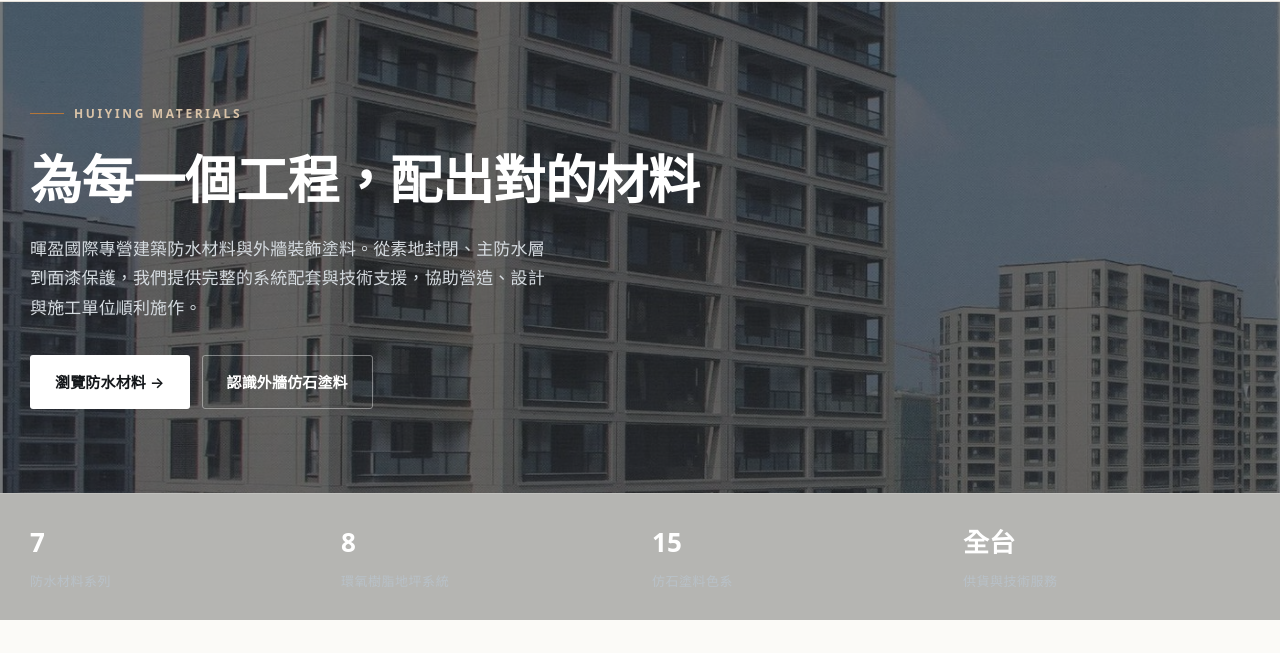
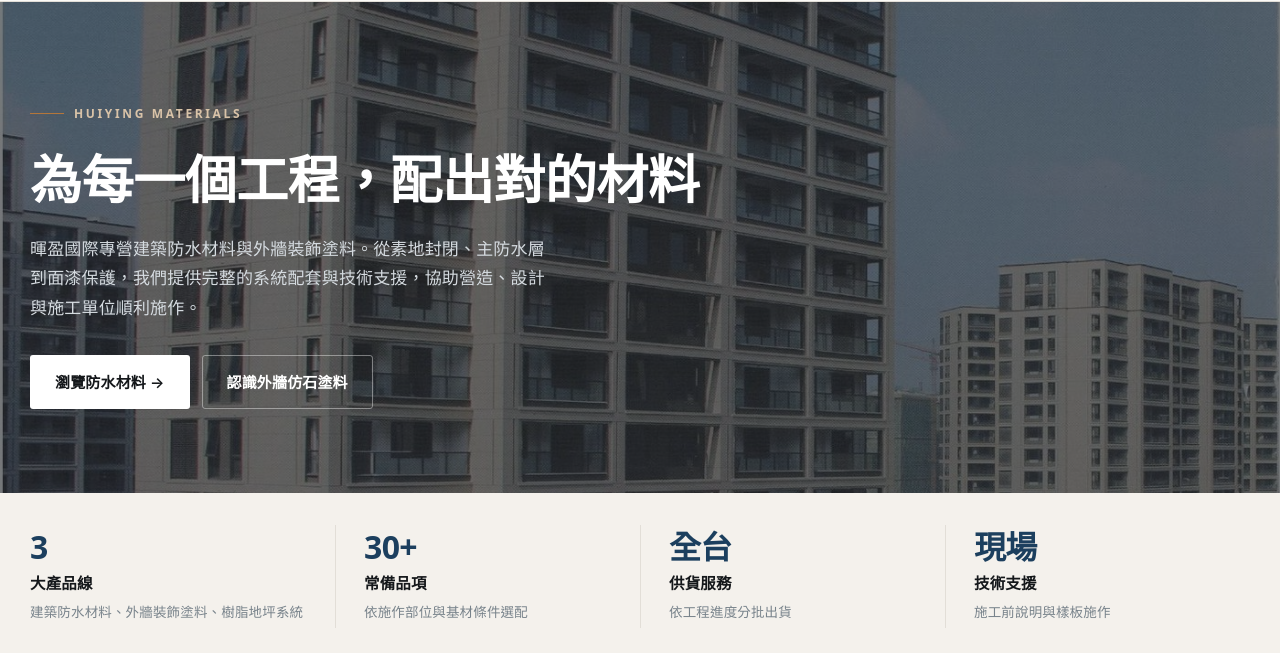
Before and after one commit to hujack153/Mason_Huiying_Web, a plain HTML site: page index.html in a window 1280 px wide. Shown: the part 147-800 px from the top of the page. Drawn offline with Linux system fonts and the light colour scheme.

Commit message:
Update homepage stats section

```diff
--- a/assets/css/site.css
+++ b/assets/css/site.css
@@ -169,13 +169,40 @@ nav.main a.cta:hover { background: #16334c; color: #fff; }
 .btn-line:hover { border-color: var(--ink-2); color: var(--ink); }
 
 .hero-stats {
-  position: relative;
-  border-top: 1px solid rgba(255,255,255,.16);
-  background: rgba(0,0,0,.28);
+  background: var(--paper-2);
+  border-bottom: 1px solid var(--line);
 }
-.hero-stats .wrap { display: grid; grid-template-columns: repeat(4, 1fr); gap: 24px; padding: 26px 0; }
-.hero-stats b { display: block; font-size: 26px; color: #fff; font-weight: 700; }
-.hero-stats span { font-size: 13px; color: #b8c1c8; letter-spacing: .04em; }
+.hero-stats .wrap {
+  display: grid;
+  grid-template-columns: repeat(4, 1fr);
+  gap: 0;
+  padding: 32px 0;
+}
+.hero-stats .stat { padding: 4px 28px; border-left: 1px solid var(--line); }
+.hero-stats .stat:first-child { border-left: 0; padding-left: 0; }
+.hero-stats b {
+  display: block;
+  font-size: 32px;
+  line-height: 1.15;
+  color: var(--brand);
+  font-weight: 700;
+  letter-spacing: -.02em;
+  margin-bottom: 4px;
+}
+.hero-stats span {
+  display: block;
+  font-size: 15.5px;
+  font-weight: 700;
+  color: var(--ink);
+  margin-bottom: 5px;
+}
+.hero-stats em {
+  display: block;
+  font-style: normal;
+  font-size: 13.5px;
+  line-height: 1.6;
+  color: var(--muted);
+}
 
 /* ---------- Sections ---------- */
 
@@ -393,7 +420,9 @@ footer.site .fine { padding-top: 22px; display: flex; justify-content: space-bet
   .contact-grid { grid-template-columns: 1fr; gap: 34px; }
   .swatches { grid-template-columns: repeat(3, 1fr); }
   footer.site .cols { grid-template-columns: 1fr 1fr; gap: 30px; }
-  .hero-stats .wrap { grid-template-columns: repeat(2, 1fr); }
+  .hero-stats .wrap { grid-template-columns: repeat(2, 1fr); gap: 26px 0; }
+  .hero-stats .stat:nth-child(odd) { border-left: 0; padding-left: 0; }
+  .hero-stats .stat { padding: 0 22px; }
 }
 
 @media (max-width: 720px) {
@@ -418,5 +447,9 @@ footer.site .fine { padding-top: 22px; display: flex; justify-content: space-bet
   .search { margin-left: 0; width: 100%; }
   footer.site .cols { grid-template-columns: 1fr; }
   .topbar { font-size: 12px; }
+  .hero-stats .wrap { grid-template-columns: 1fr; gap: 22px; padding: 26px 0; }
+  .hero-stats .stat { border-left: 0; padding: 0; }
+  .hero-stats .stat + .stat { border-top: 1px solid var(--line); padding-top: 20px; }
+  .hero-stats b { font-size: 28px; }
   .hero h1 { max-width: 17ch; white-space: normal; }
 }
--- a/index.html
+++ b/index.html
@@ -51,10 +51,10 @@
 
 <div class="hero-stats">
   <div class="wrap">
-    <div><b>7</b><span>防水材料系列</span></div>
-    <div><b>8</b><span>環氧樹脂地坪系統</span></div>
-    <div><b>15</b><span>仿石塗料色系</span></div>
-    <div><b>全台</b><span>供貨與技術服務</span></div>
+    <div class="stat"><b>3</b><span>大產品線</span><em>建築防水材料、外牆裝飾塗料、樹脂地坪系統</em></div>
+    <div class="stat"><b>30+</b><span>常備品項</span><em>依施作部位與基材條件選配</em></div>
+    <div class="stat"><b>全台</b><span>供貨服務</span><em>依工程進度分批出貨</em></div>
+    <div class="stat"><b>現場</b><span>技術支援</span><em>施工前說明與樣板施作</em></div>
   </div>
 </div>
 
```
